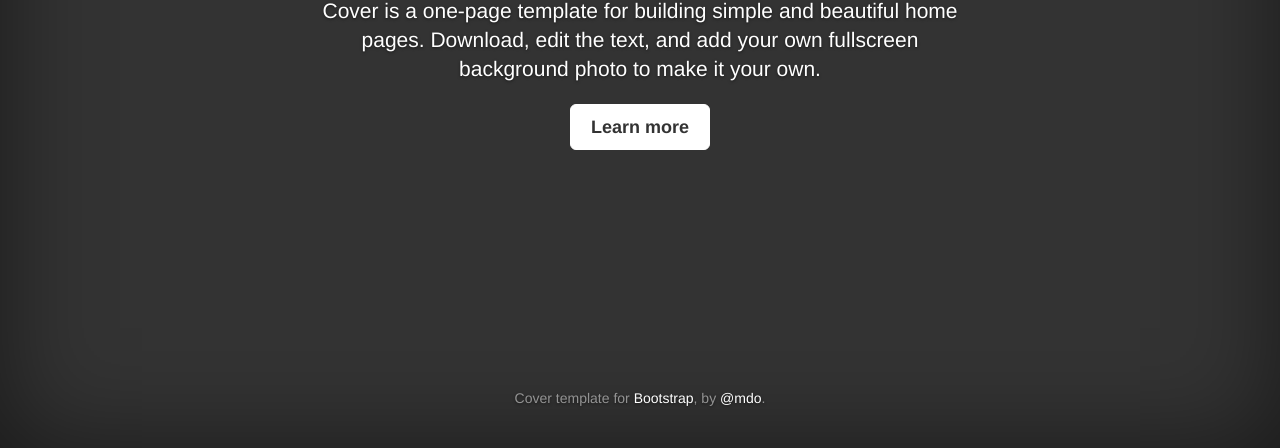
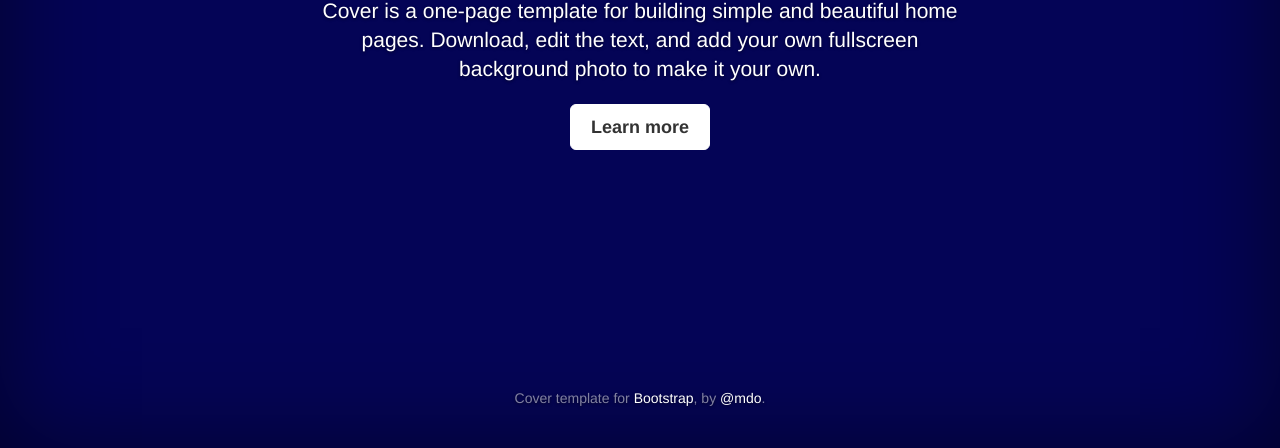
Before and after one commit to p-m-m-c/huiswebsite, a plain HTML site: page index.html in a window 1280 px wide. Shown: the part 352-800 px from the top of the page. Drawn offline with nearby package versions, Linux system fonts and the light colour scheme; a script that the page names is missing.

Commit message:
Update cover.css
Change background color

```diff
--- a/stylesheets/cover.css
+++ b/stylesheets/cover.css
@@ -27,7 +27,7 @@ a:hover {
 html,
 body {
   height: 100%;
-  background-color: #333;
+  background-color: #040456;
 }
 body {
   color: #fff;
```
